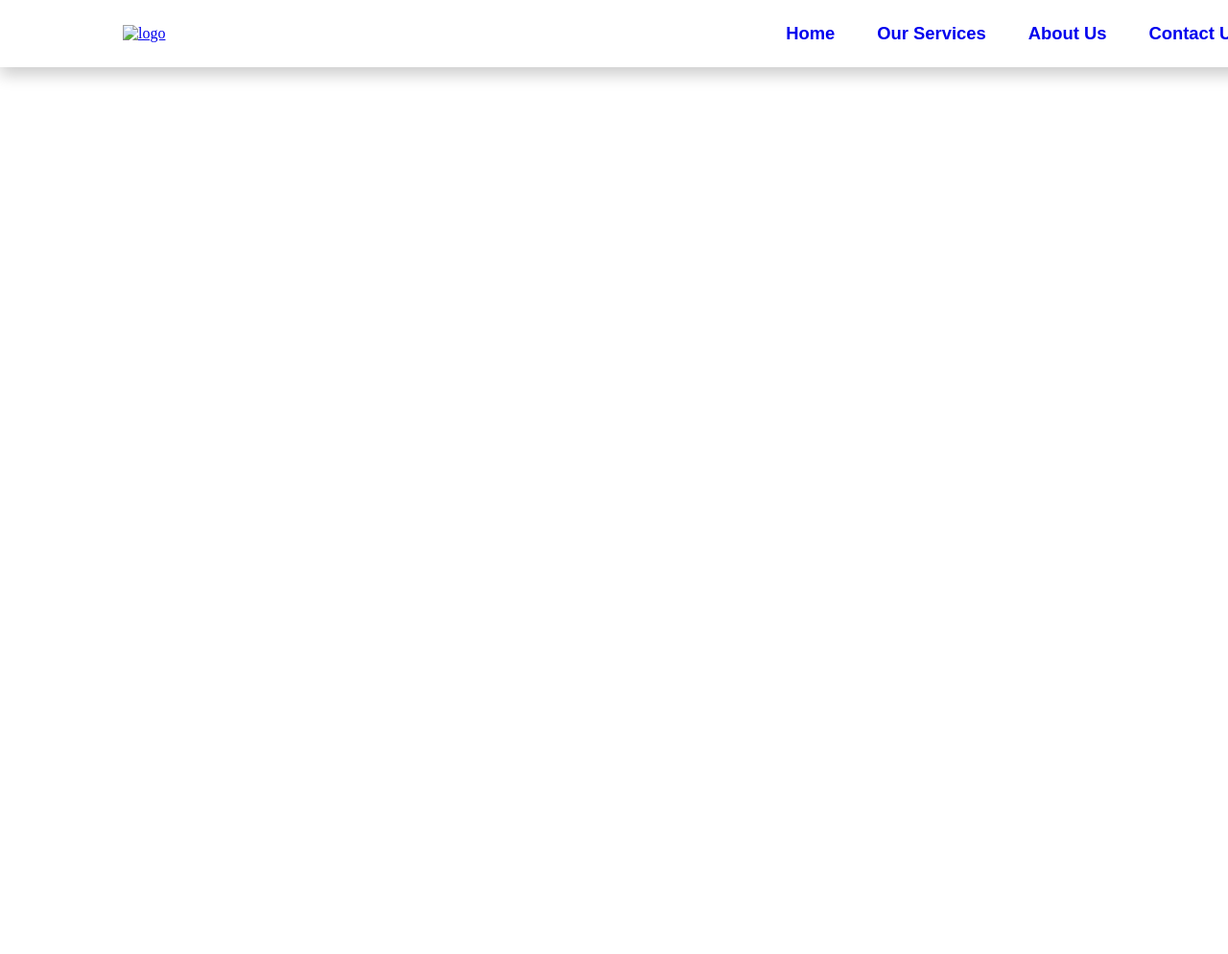
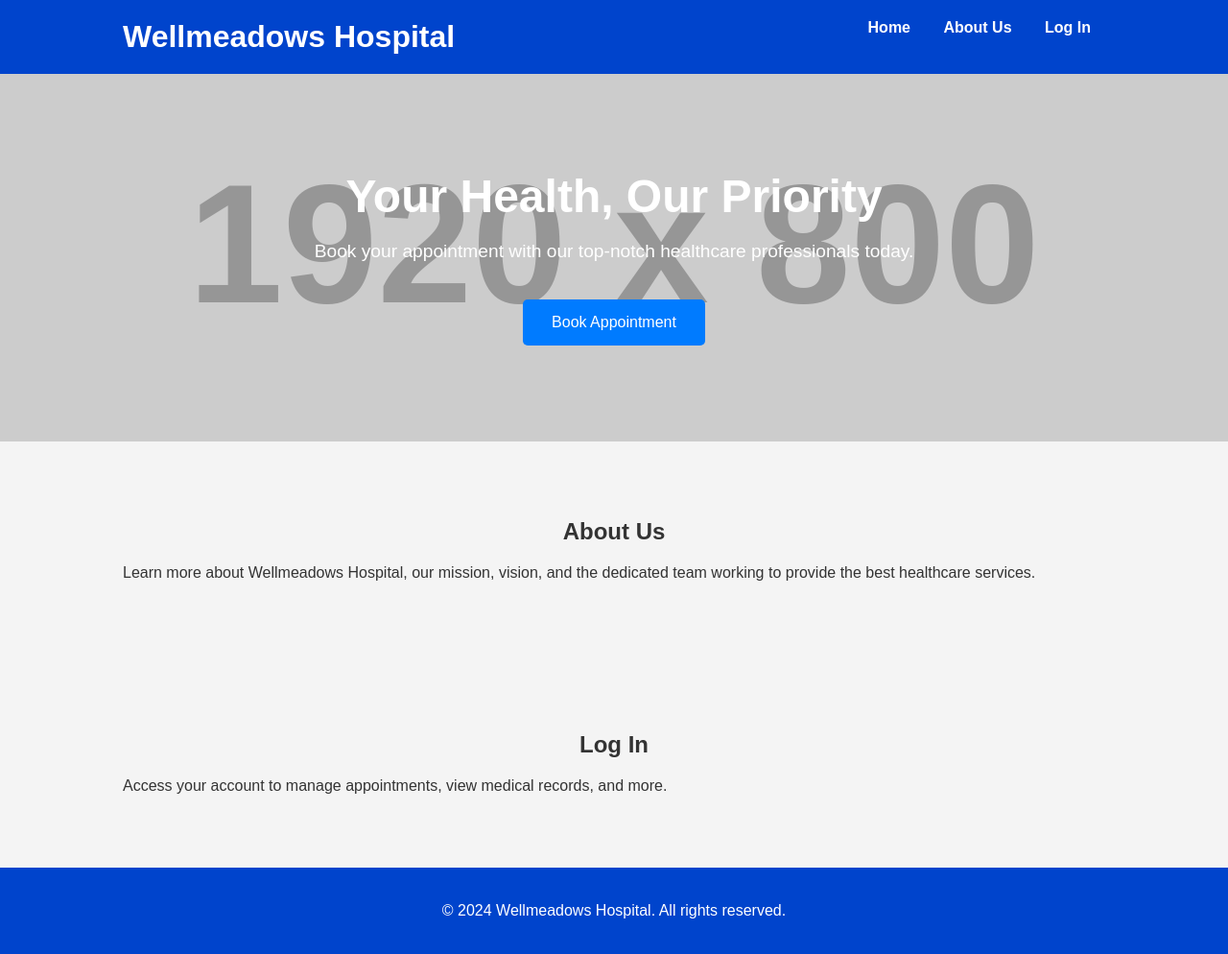
Before and after one commit to MissKaida03/Wellmeadows, a plain HTML site: page index.html in a window 1280 px wide. Shown: the whole page at 96% size. Before the commit the page ends 800 px from the top, so only its background shows below. Drawn offline with Linux system fonts and the light colour scheme; placeholder pictures from the web are drawn by us.

Commit message:
gpt nga design

```diff
--- a/index.html
+++ b/index.html
@@ -2,23 +2,46 @@
 <html lang="en">
 <head>
     <meta charset="UTF-8">
-    <meta name="viewport" content="width=device-width, initial-scale=1">
+    <meta name="viewport" content="width=device-width, initial-scale=1.0">
     <title>Wellmeadows Hospital</title>
-	  <link href="style.css" rel="stylesheet"/>
+    <link rel="stylesheet" href="style.css">
 </head>
 <body>
-  <header class="header">
-    <a href="index.html" class="logo"><img src="logo.png" alt="logo"></a>
-
-    <nav class="navbar">
-        <a href="index.html" style="--i:0;" class="home-btn">Home</a>
-        <a href="recipes.html" style="--i:1;" class="recipes-btn">Our Services</a>
-        <a href="about-us.html" style="--i:2;" class="about-us-btn">About Us</a>
-        <a href="contact-us.html" style="--i:3;" class="contact-btn">Contact Us</a>
-        <a href="sign-up.html" style="--i:4;" class="login-btn">Sign Up</a>
-    </nav>
-</header>
-
-
+    <header>
+        <div class="container">
+            <h1>Wellmeadows Hospital</h1>
+            <nav>
+                <ul>
+                    <li><a href="#home">Home</a></li>
+                    <li><a href="#about-us">About Us</a></li>
+                    <li><a href="#login">Log In</a></li>
+                </ul>
+            </nav>
+        </div>
+    </header>
+    <main id="home">
+        <div class="hero">
+            <h2>Your Health, Our Priority</h2>
+            <p>Book your appointment with our top-notch healthcare professionals today.</p>
+            <a href="#book-appointment" class="btn">Book Appointment</a>
+        </div>
+    </main>
+    <section id="about-us" class="section">
+        <div class="container">
+            <h2>About Us</h2>
+            <p>Learn more about Wellmeadows Hospital, our mission, vision, and the dedicated team working to provide the best healthcare services.</p>
+        </div>
+    </section>
+    <section id="login" class="section">
+        <div class="container">
+            <h2>Log In</h2>
+            <p>Access your account to manage appointments, view medical records, and more.</p>
+        </div>
+    </section>
+    <footer>
+        <div class="container">
+            <p>&copy; 2024 Wellmeadows Hospital. All rights reserved.</p>
+        </div>
+    </footer>
 </body>
 </html>
--- a/style.css
+++ b/style.css
@@ -1,52 +1,97 @@
-* {
+body {
+    font-family: 'Arial', sans-serif;
+    margin: 0;
+    padding: 0;
+    background-color: #f4f4f4;
+    color: #333;
+}
+
+.container {
+    width: 80%;
+    margin: 0 auto;
+}
+
+header {
+    background-color: #0044cc;
+    color: #ffffff;
+    padding: 20px 0;
+}
+
+header h1 {
+    margin: 0;
+    padding: 0;
+    display: inline-block;
+}
+
+nav {
+    display: inline-block;
+    float: right;
+}
+
+nav ul {
+    list-style: none;
     padding: 0;
     margin: 0;
 }
 
-
-.header{
-    position: fixed;
-    top: 0;
-    left: 0;
-    width: 100%;
-    padding: 1.5rem 10%;
-    display: flex;
-    justify-content: space-between;
-    align-items: center;
-    z-index: 100;
+nav ul li {
+    display: inline;
+    margin: 0 15px;
 }
 
-.header::before {
-    content: '';
-    position: absolute;
-    top: 0;
-    left: 0;
-    width: 100%;
-    height: 100%;
-    background-color: white;
-    box-shadow: 0 .5rem 1rem rgba(0, 0, 0, .2);
-    z-index: -1;
+nav ul li a {
+    color: #ffffff;
+    text-decoration: none;
+    font-weight: bold;
 }
 
-
-.logo {
-    display: flex;
-    align-items: center;
+nav ul li a:hover {
+    text-decoration: underline;
 }
 
-.logo img {
-    width: 50px;
+.hero {
+    background: url('https://via.placeholder.com/1920x800') no-repeat center center/cover;
+    color: #ffffff;
+    text-align: center;
+    padding: 100px 0;
 }
 
-.icons {
-    display: none;
+.hero h2 {
+    margin: 0;
+    font-size: 3em;
 }
 
-.navbar a {
-    font-family: 'Poppins',  sans-serif;
-    font-size: 1.15rem;
+.hero p {
+    font-size: 1.2em;
+}
+
+.btn {
+    background-color: #007bff;
+    color: #ffffff;
+    padding: 15px 30px;
     text-decoration: none;
-    font-weight: 600;
-    margin-left: 2.5rem;
+    font-size: 1em;
+    border-radius: 5px;
+    margin-top: 20px;
+    display: inline-block;
+}
 
+.btn:hover {
+    background-color: #0056b3;
 }
+
+.section {
+    padding: 60px 0;
+}
+
+.section h2 {
+    text-align: center;
+    margin-bottom: 20px;
+}
+
+footer {
+    background-color: #0044cc;
+    color: #ffffff;
+    text-align: center;
+    padding: 20px 0;
+}
```
